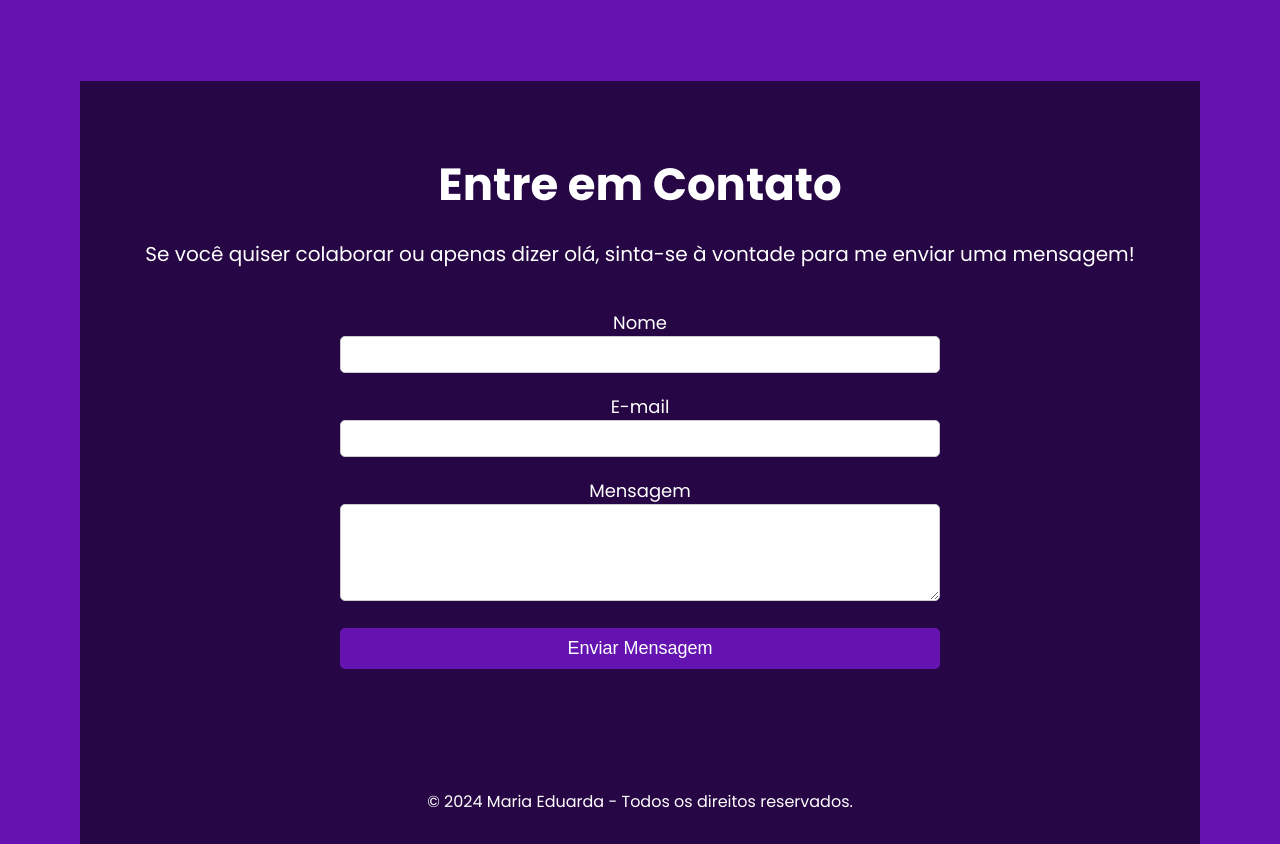
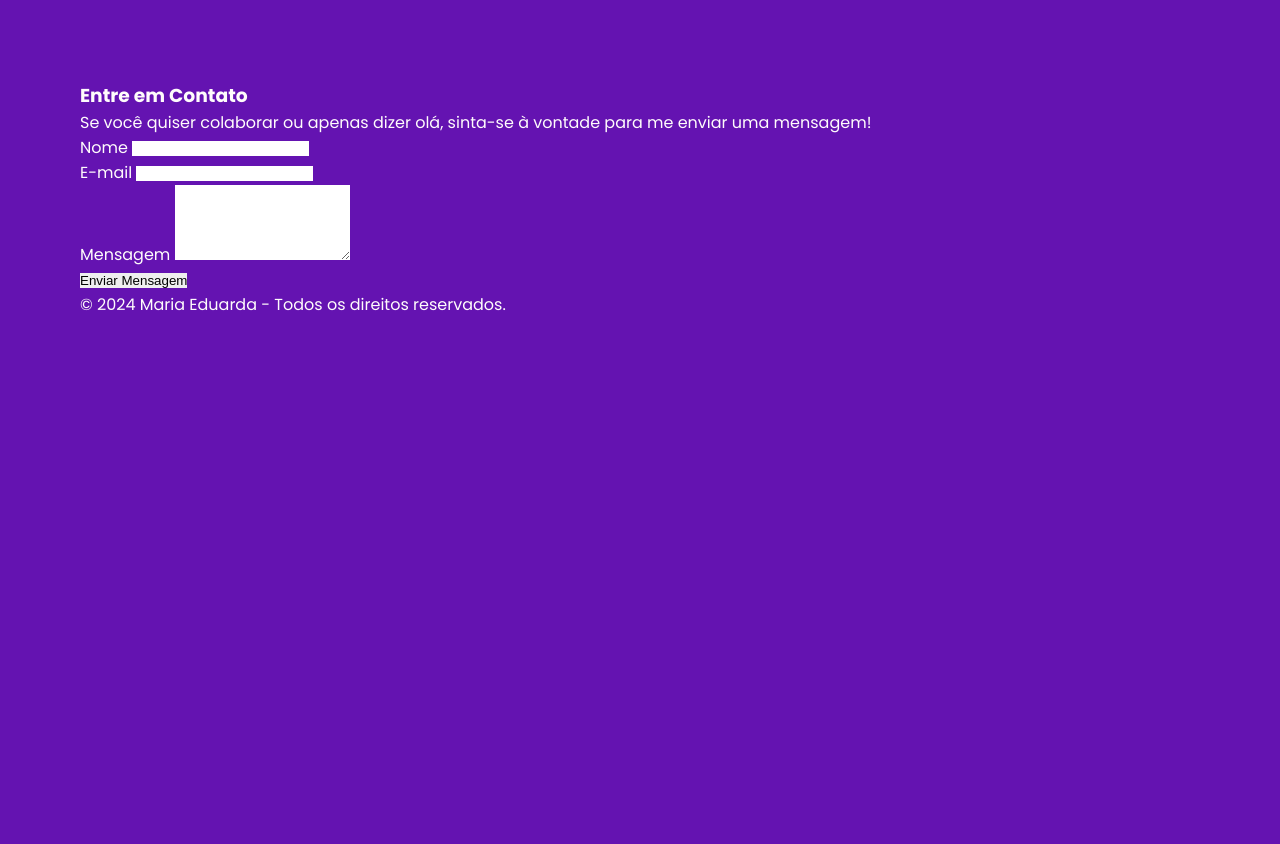
Before and after one commit to devdudinha/Portf-lio, a plain HTML site: page index.html in a window 1280 px wide. Shown: the part 2481-3325 px from the top of the page. After the commit the page ends 2798 px from the top, so only its background shows below. Drawn offline with nearby package versions, Linux system fonts and the light colour scheme.

Commit message:
Update estilos.css

```diff
--- a/src/css/estilos.css
+++ b/src/css/estilos.css
@@ -238,133 +238,7 @@ body {
 	display: none;
 }
 
-/* Seção de Contato */
 
-.contato .titulo {
-    font-size: 45px;
-    margin-bottom: 20px;
-}
-
-.contato p {
-    font-size: 20px;
-    margin-bottom: 40px;
-}
-
-form {
-    max-width: 600px;
-    margin: 0 auto;
-    display: flex;
-    flex-direction: column;
-    gap: 20px;
-}
-
-.campo-formulario label {
-    font-size: 18px;
-}
-
-.campo-formulario input,
-.campo-formulario textarea {
-    width: 100%;
-    padding: 10px;
-    border-radius: 5px;
-    border: 1px solid #ccc;
-}
-
-.btn-enviar {
-    background-color: rgb(100, 19, 177);
-    color: #fff;
-    padding: 10px 20px;
-    border: none;
-    border-radius: 5px;
-    cursor: pointer;
-    font-size: 18px;
-}
-
-.btn-enviar:hover {
-    background-color: rgb(38, 6, 68);
-}
-
-/* Seção de Contato */
-.contato {
-    padding: 70px 15px;
-    background-color: rgb(38, 6, 68);
-    color: #fff;
-    text-align: center;
-}
-
-.contato .titulo {
-    font-size: 45px;
-    margin-bottom: 20px;
-}
-
-.contato p {
-    font-size: 20px;
-    margin-bottom: 40px;
-}
-
-form {
-    max-width: 600px;
-    margin: 0 auto;
-    display: flex;
-    flex-direction: column;
-    gap: 20px;
-}
-
-.campo-formulario label {
-    font-size: 18px;
-}
-
-.campo-formulario input,
-.campo-formulario textarea {
-    width: 100%;
-    padding: 10px;
-    border-radius: 5px;
-    border: 1px solid #ccc;
-}
-
-.btn-enviar {
-    background-color: rgb(100, 19, 177);
-    color: #fff;
-    padding: 10px 20px;
-    border: none;
-    border-radius: 5px;
-    cursor: pointer;
-    font-size: 18px;
-}
-
-.btn-enviar:hover {
-    background-color: rgb(38, 6, 68);
-}
-
-/* Footer */
-.rodape {
-    background-color: rgb(38, 6, 68);
-    color: #fff;
-    padding: 30px 15px;
-    text-align: center;
-}
-
-.rodape .container-rodape {
-    display: flex;
-    flex-direction: column;
-    align-items: center;
-    gap: 20px;
-}
-
-.rodape .redes-sociais {
-    display: flex;
-    gap: 20px;
-}
-
-.rodape .redes-sociais a i {
-    font-size: 26px;
-    color: #fff;
-}
-
-.rodape p {
-    font-size: 16px;
-    margin-top: 20px;
-}
 
 
 @keyframes gradient-animation {
```
